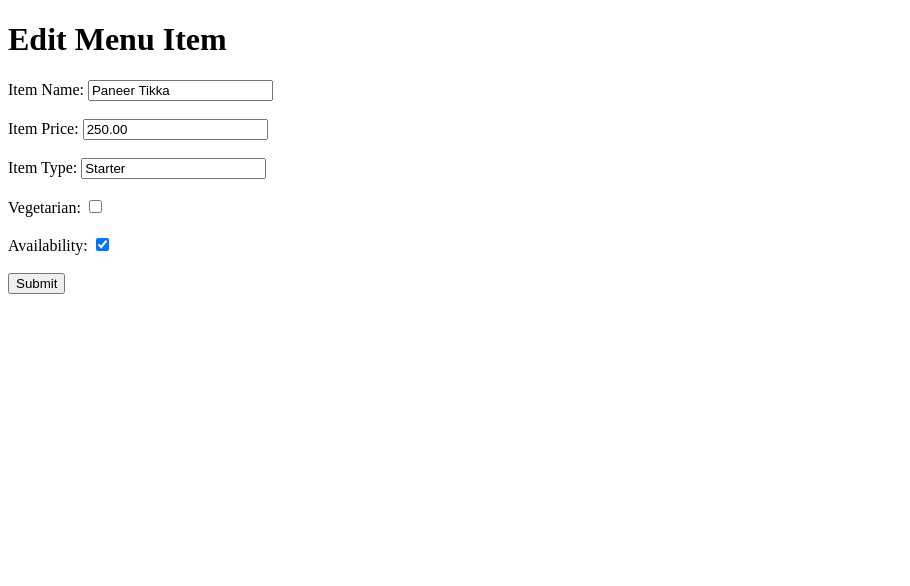
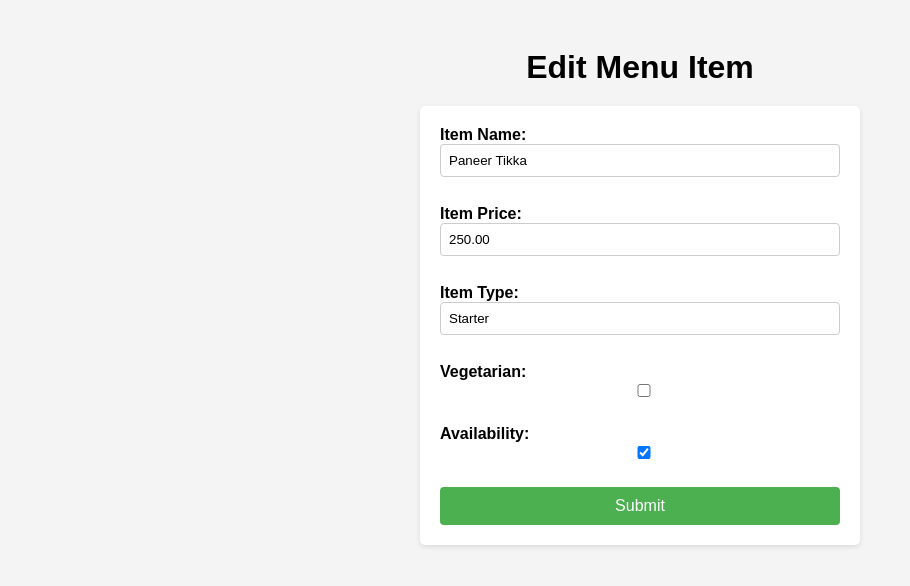
Before and after one commit to Shriyash1234/Food_Delivery_System, a Flask app: page /restaurant/editmenu/1 in a window 1280 px wide. Shown: the top 586 px of the page, without its empty margins (0-910 px from the left). Run offline with Flask 3, Linux system fonts and the light colour scheme; data comes from the database, SQL or seed files in the repository; some libraries are stand-ins or nearby versions.

Commit message:
Changes in styling and some changes in app.py

```diff
--- a/app.py
+++ b/app.py
@@ -259,7 +259,7 @@ def restaurant_menu(restaurant_id, cuisine_type):
     FROM food_item
     JOIN restaurant ON food_item.restaurant_id = restaurant.restaurant_id
     WHERE restaurant.restaurant_id = %s
-    ''', (restaurant_id))
+    ''', (restaurant_id,))
     food_item_data = cur.fetchall()
     food_item_columns = [col[0] for col in cur.description]
     food_items = [dict(zip(food_item_columns, row)) for row in food_item_data]
@@ -268,7 +268,7 @@ def restaurant_menu(restaurant_id, cuisine_type):
     SELECT restaurant_name
     from restaurant
     WHERE restaurant.restaurant_id = %s
-    ''', (restaurant_id))
+    ''', (restaurant_id,))
     restaurant_name_data = cur.fetchall()
     restaurant_name_columns = [col[0] for col in cur.description]
     restaurant_name = [dict(zip(restaurant_name_columns, row)) for row in restaurant_name_data]
--- a/templates/customers/restaurants.html
+++ b/templates/customers/restaurants.html
@@ -35,7 +35,7 @@
         <div class="col-sm-6 col-md-4 col-lg-3">
           <a href="{{ url_for('restaurant_menu', restaurant_id=restaurant.restaurant_id, cuisine_type=restaurant.cuisine_type) }}" class="text-decoration-none">
             <div class="restaurant-card">
-              <img src="taj-mahal-restaurant.jpg" alt="Taj Mahal Restaurant" class="img-thumbnail">
+              <img src="taj-mahal-restaurant.jpg" alt="{{ restaurant.restaurant_name }}" class="img-thumbnail">
               <h5 class="card-title">{{ restaurant.restaurant_name }}</h5>
               <p class="card-text">Cuisine: {{ restaurant.cuisine_type }}</p>
               <p class="card-text">{{ restaurant.description }}</p>
--- a/templates/restaurants/edit_menu.html
+++ b/templates/restaurants/edit_menu.html
@@ -4,6 +4,51 @@
     <meta charset="UTF-8">
     <meta name="viewport" content="width=device-width, initial-scale=1.0">
     <title>Edit Menu Item</title>
+    <style>
+        body {
+            font-family: Arial, sans-serif;
+            background-color: #f4f4f4;
+            padding: 20px;
+        }
+        h1 {
+            text-align: center;
+            margin-bottom: 20px;
+        }
+        form {
+            max-width: 400px;
+            margin: 0 auto;
+            background-color: #fff;
+            padding: 20px;
+            border-radius: 5px;
+            box-shadow: 0 2px 5px rgba(0, 0, 0, 0.1);
+        }
+        label {
+            font-weight: bold;
+        }
+        input[type="text"],
+        input[type="number"],
+        input[type="checkbox"] {
+            width: 100%;
+            padding: 8px;
+            margin-bottom: 10px;
+            border: 1px solid #ccc;
+            border-radius: 4px;
+            box-sizing: border-box;
+        }
+        input[type="submit"] {
+            background-color: #4caf50;
+            color: white;
+            padding: 10px 20px;
+            border: none;
+            border-radius: 4px;
+            cursor: pointer;
+            width: 100%;
+            font-size: 16px;
+        }
+        input[type="submit"]:hover {
+            background-color: #45a049;
+        }
+    </style>
 </head>
 <body>
     <h1>Edit Menu Item</h1>
```
